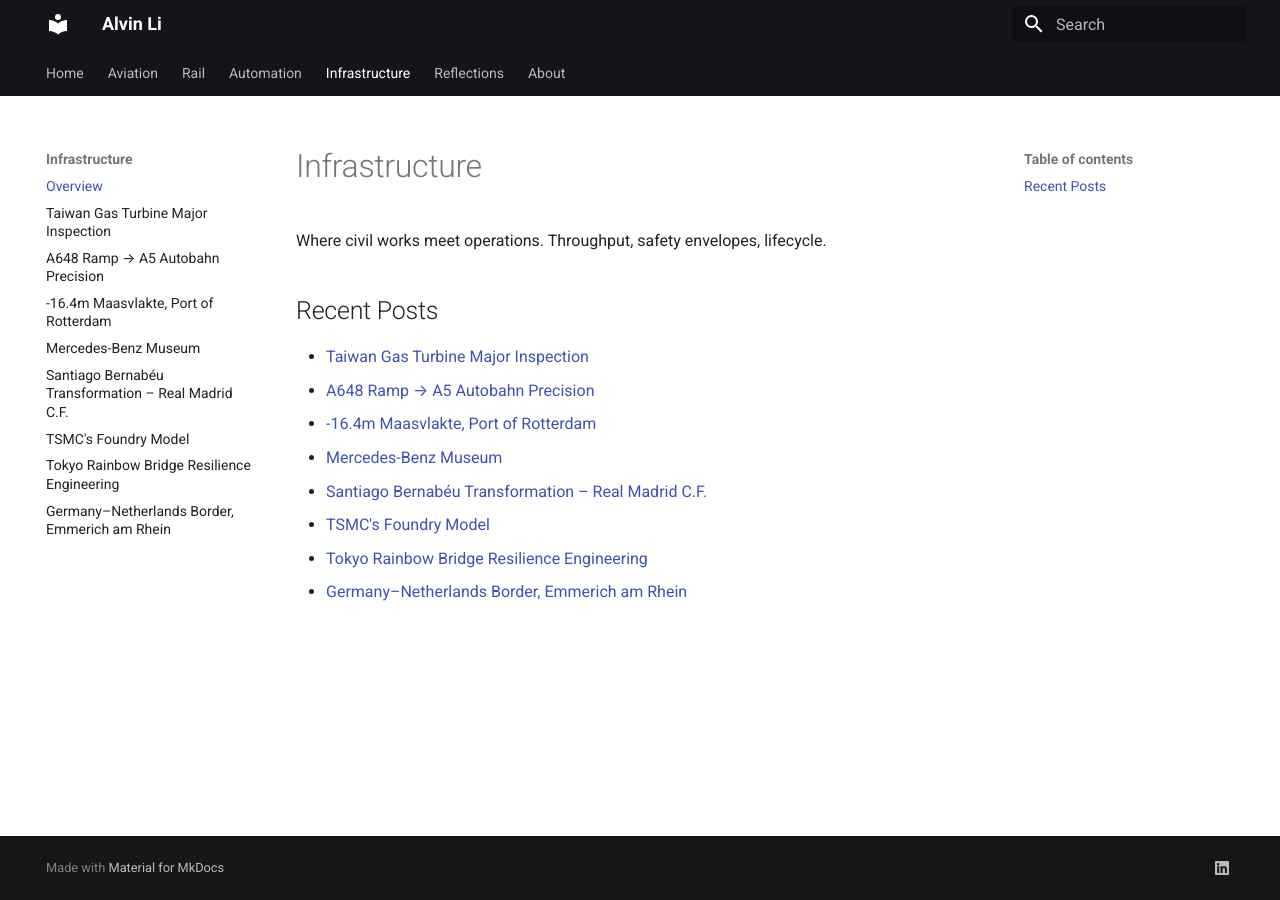
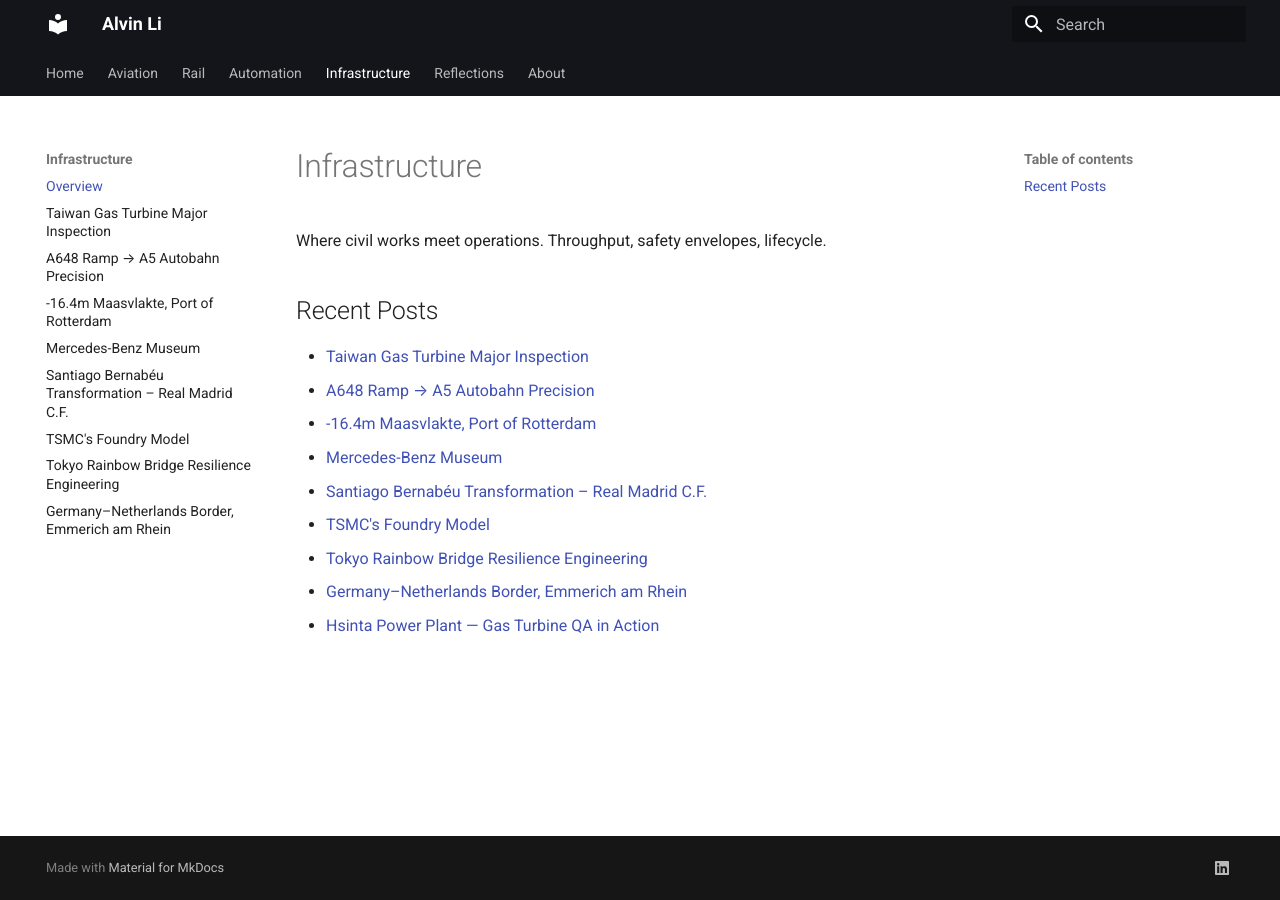
Before and after one commit to alvvvli/alvin-site, an MkDocs documentation site: the page built from docs/infrastructure/index.md, in a window 1280 px wide. Built offline with MkDocs 1.6.1 and Material for MkDocs 9.7.7, drawn with Linux system fonts in a browser that asks for light colours.

Commit message:
Update index.md

```diff
--- a/docs/infrastructure/index.md
+++ b/docs/infrastructure/index.md
@@ -11,3 +11,4 @@
 - [TSMC's Foundry Model](tsmcfoundry.md)
 - [Tokyo Rainbow Bridge Resilience Engineering](rainbowbridge.md)
 - [Germany–Netherlands Border, Emmerich am Rhein](denl.md)
+- [Hsinta Power Plant — Gas Turbine QA in Action](hsinta.md)
```
